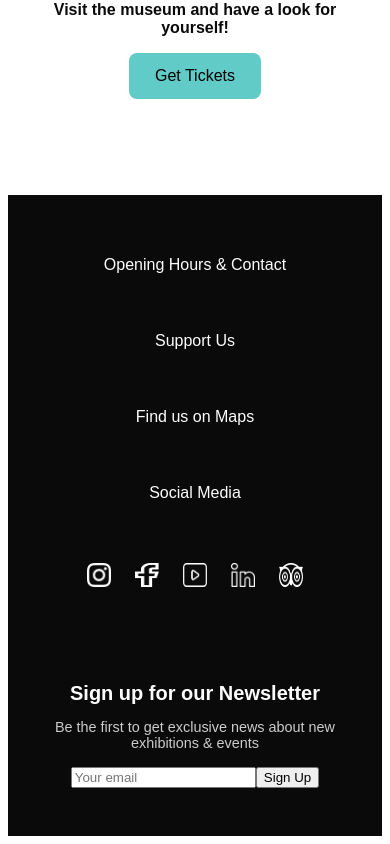
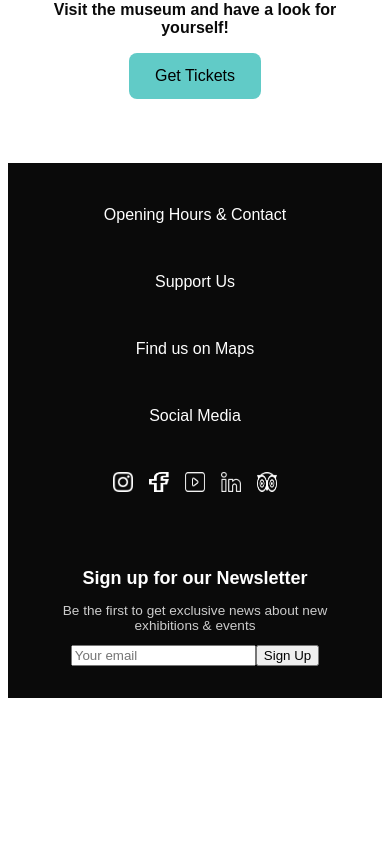
Before and after one commit to marthasunneva/finalproject, a React (Vite) app: page /exhibitions in a window 390 px wide. Shown: the part 2660-3504 px from the top of the page. After the commit the page ends 3366 px from the top, so only its background shows below. Built offline with nearby package versions, Linux system fonts and the light colour scheme; no server answers; a web font is replaced by a local one.

Commit message:
final version

```diff
--- a/src/components/Footer.css
+++ b/src/components/Footer.css
@@ -1,22 +1,22 @@
 /* src/components/Footer.css */
 
 .footer {
-    margin-top: 4rem;
+  margin-top: 2rem;               /* cut top gap in half */
   display: flex;
   justify-content: space-between;
   align-items: flex-start;
   background: #0A0A0A;
   color: #FEFEFE;
-    padding: 3rem 2rem;
+  padding: 2rem 1.5rem;           /* slightly less padding */
   font-family: 'AU Passata', sans-serif;
-    gap: 2rem;
+  gap: 1rem;                      /* tighten column gap */
 }
 
 /* Left column */
 .footer__left {
   display: flex;
   flex-direction: column;
-    gap: 1.5rem;
+  gap: 1rem;                      /* reduce link spacing */
 }
 
 .footer__list {
@@ -26,8 +26,8 @@
 }
 
 .footer__list li {
-    margin-bottom: 1rem;
-    line-height: 1.5;
+  margin-bottom: 0.75rem;         /* smaller line gap */
+  line-height: 1.4;
 }
 
 .footer__link {
@@ -36,36 +36,32 @@
   color: #FEFEFE;
   background-color: transparent;
   border: 2px solid transparent;
-    padding: 0.5rem 1rem;
+  padding: 0.4rem 0.8rem;         /* smaller buttons */
   border-radius: 4px;
   transition:
     border-color 150ms,
     background-color 150ms,
     color 150ms,
     font-weight 100ms;
-    font-family: 'AU Passata', sans-serif;
   font-weight: 400;
 }
 
 .footer__link:hover {
   border-color: #61CBC7;
-    color: #FEFEFE;
   font-weight: 700;
-    border-radius: 10px;
+  border-radius: 6px;
 }
 
 /* Social icons */
 .footer__social {
   display: flex;
-    flex-wrap: wrap;
-    justify-content: flex-start;
-    gap: 1.5rem;
+  gap: 1rem;                      /* tighten icon gap */
   margin-top: 0.5rem;
 }
 
 .footer__social img {
-    width: 24px;
-    height: 24px;
+  width: 20px;                    /* slightly smaller icons */
+  height: 20px;
   filter: brightness(0) invert(1);
   transition: filter 150ms;
 }
@@ -74,7 +70,7 @@
   filter:
     brightness(0)
     saturate(100%)
-    invert (36%)
+    invert(36%)
     sepia(71%)
     saturate(409%)
     hue-rotate(150deg)
@@ -85,24 +81,25 @@
 
 /* Right column (newsletter) */
 .footer__right {
-    max-width: 400px;
+  max-width: 350px;               /* a little narrower */
 }
 
 .footer__right h4 {
-    font-size: 1.25rem;
+  font-size: 1.125rem;            /* slightly smaller title */
   margin-bottom: 0.5rem;
 }
 
 .footer__right p {
-    font-size: 0.9rem;
-    margin-bottom: 1rem;
+  font-size: 0.85rem;
+  margin-bottom: 0.75rem;
   color: #CCCCCC;
 }
 
+/* Mobile remains the same */
 @media (max-width: 768px) {
   .footer {
     flex-direction: column;
-      align-items: center; /* center entire footer */
+    align-items: center;
     text-align: center;
   }
 
@@ -112,23 +109,18 @@
     max-width: none;
   }
 
-    /* turn left column into a centered flex‐column */
   .footer__left {
-      display: flex;
-      flex-direction: column;
-      align-items: center;   /* CENTER its children */
-      gap: 1.5rem;
+    align-items: center;
+    gap: 1rem;
   }
 
-    /* center the list items too */
   .footer__list {
     display: flex;
     flex-direction: column;
-      align-items: center;   /* center each link */
+    align-items: center;
     gap: 1rem;
   }
 
-    /* center the social icons as well */
   .footer__social {
     justify-content: center !important;
   }
```
Lines whose indentation alone changed are shown as unchanged.
